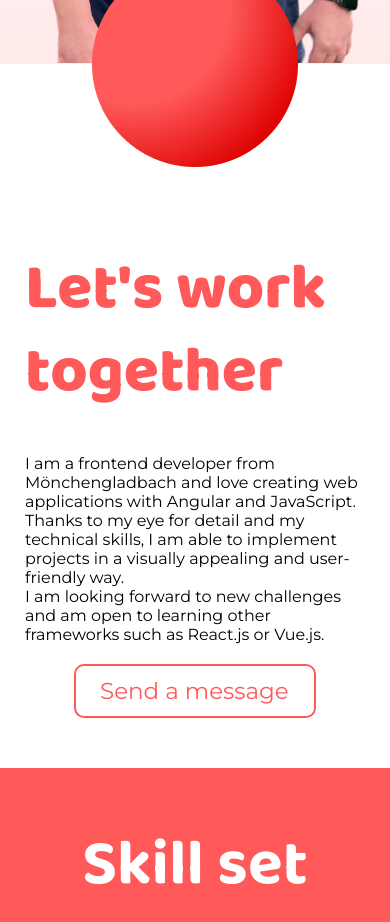
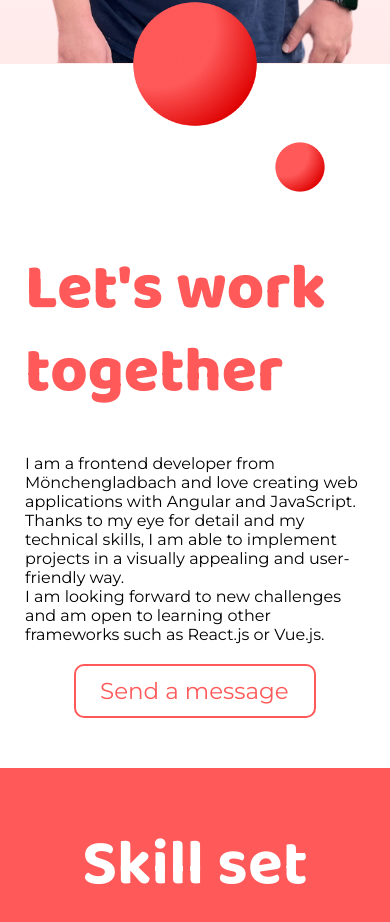
Before and after one commit to LinaWionsek/portfolio, an Angular app: page / in a window 390 px wide. Shown: the part 780-1702 px from the top of the page. Built offline with nearby package versions, Linux system fonts and the light colour scheme.

Commit message:
work together ellipses responsive

```diff
--- a/src/app/main-content/about-me/about-me.component.scss
+++ b/src/app/main-content/about-me/about-me.component.scss
@@ -129,13 +129,37 @@ section {
     height: 54px;
     padding: 13px 24px;
   }
+
+  .ellipse-3 {
+    margin-left: 500px;
+  }
 }
 
+@media (max-width: 650px) {
+  .ellipse-2 {
+    scale: 0.8;
+  }
+
+  .ellipse-3 {
+    margin-left: 290px;
+    scale: 0.8;
+  }
+}
+@media (max-width: 400px) {
+  .ellipse-2 {
+    scale: 0.6;
+  }
+
+  .ellipse-3 {
+    margin-left: 210px;
+    scale: 0.6;
+  }
+}
 @media (max-width: 360px) {
   section {
     margin: 0px 10px 20px 10px;
   }
-  .ellipse-2 {
-    scale: 0.8;
-  }
+  // .ellipse-2 {
+  //   scale: 0.8;
+  // }
 }
--- a/src/app/main-content/my-work/my-work.component.scss
+++ b/src/app/main-content/my-work/my-work.component.scss
@@ -109,7 +109,7 @@ span {
   section {
     margin: 50px;
   }
-} //50
+}
 @media (max-width: 900px) {
   section {
     margin: 25px;
@@ -122,12 +122,12 @@ span {
     line-height: 77px;
     margin-bottom: 0;
   }
-} // 50 25
+}
 @media (max-width: 360px) {
   section {
     margin: 10px;
   }
-} // 20 10
+}
 
 @media (max-width: 1250px) {
   // .ellipse-7 {
```
